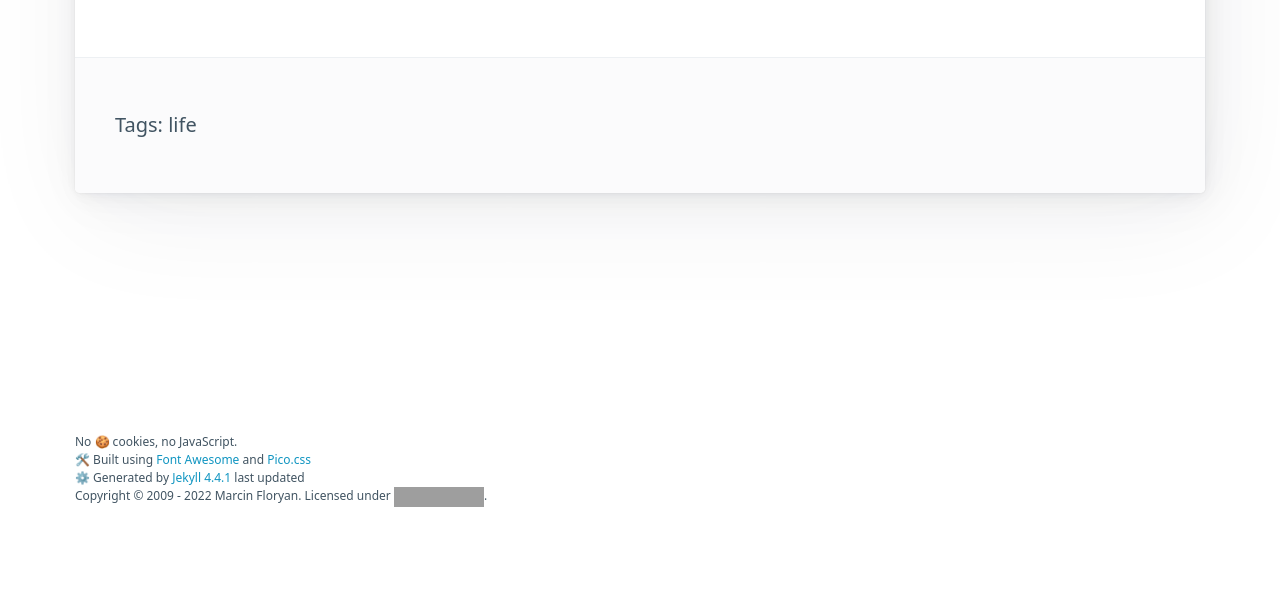
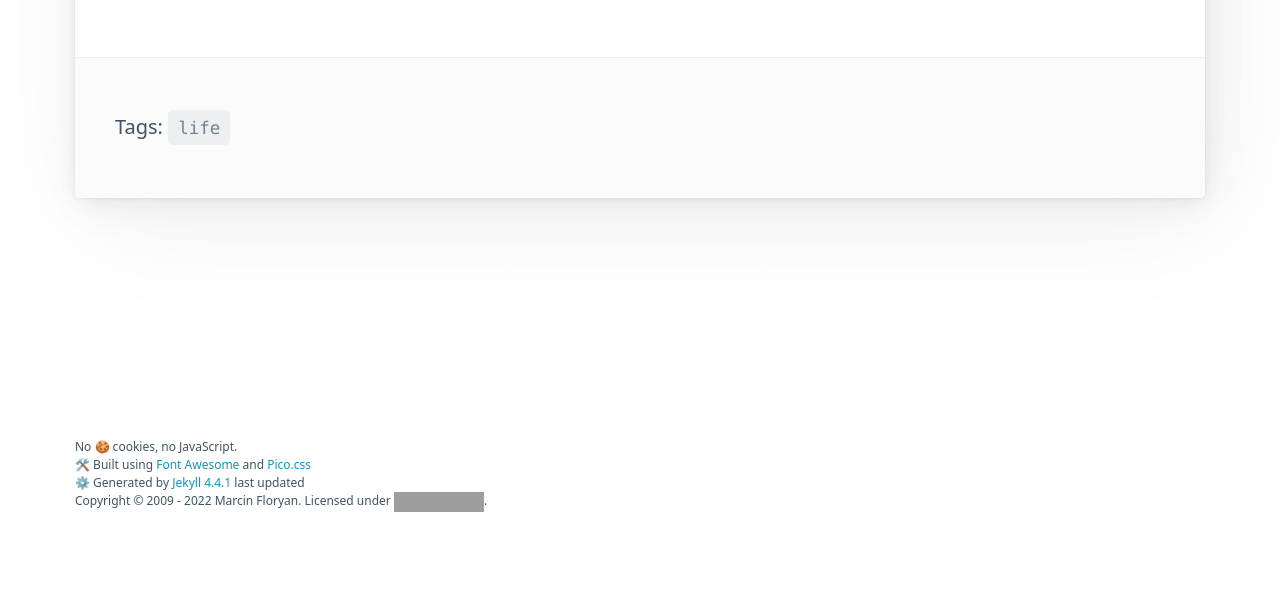
Before and after one commit to mfloryan/marcin.floryan.se, a Jekyll site: the page built from _posts/2011-11-26-work-life-balance.md, in a window 1280 px wide. Shown: the part 1440-2029 px from the top of the page. Built offline with Jekyll 4.4.1, drawn with Linux system fonts in a browser that asks for light colours; grey boxes are pictures that could not be loaded.

Commit message:
Blog post tags formatting

```diff
--- a/_layouts/blog.html
+++ b/_layouts/blog.html
@@ -12,7 +12,10 @@
       </header>
       {{ content }}
       <footer>
-        Tags: {{ page.tags }}
+        Tags:
+        {% for tag in page.tags %}
+        <code>{{ tag }}</code>
+        {% endfor %}
       </footer>
     </article>
   </main>
```
